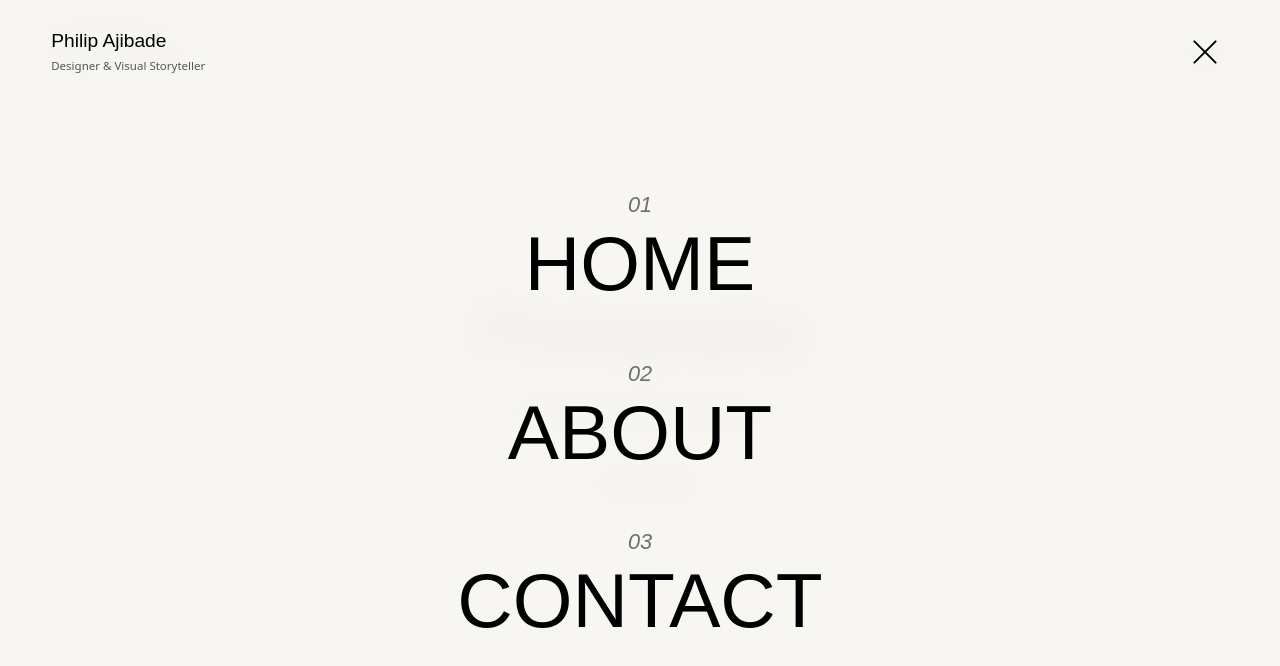
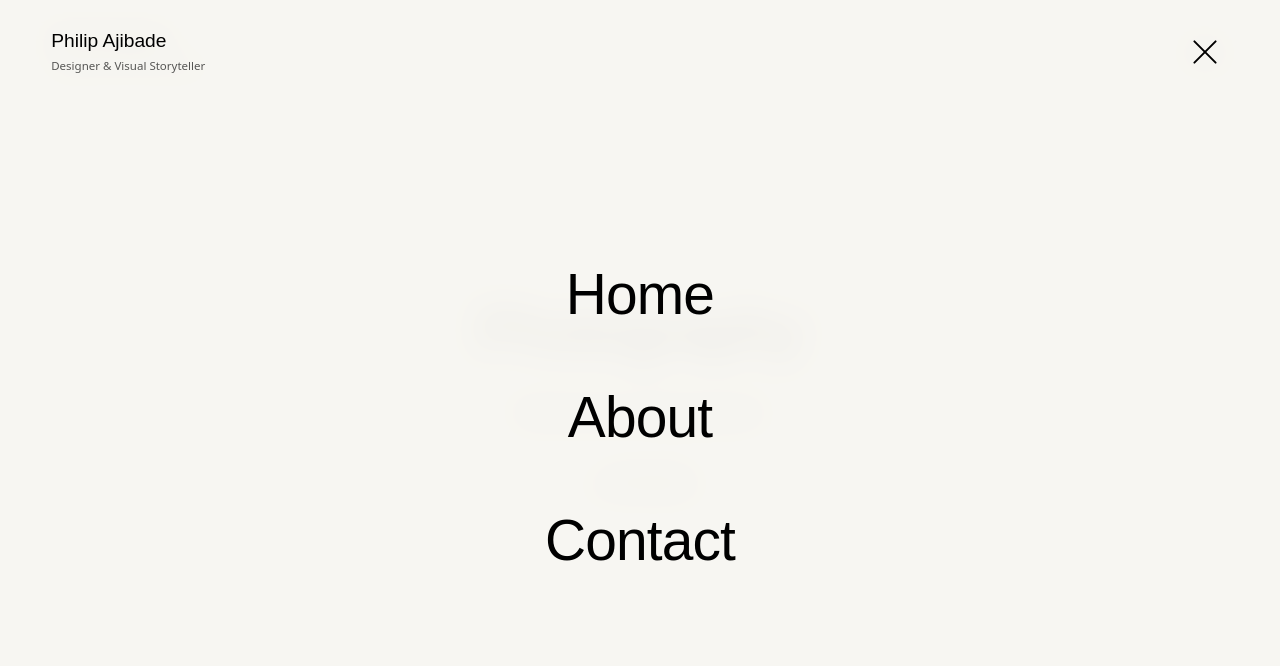
Before and after one commit to JibadeDotun/philip-ajibade-website, a Next.js app: page /photography in a window 1280 px wide. Both pictures are taken after a click on the button "Open menu". Shown: the top 666 px of the page. Built offline with nearby package versions, Linux system fonts and the light colour scheme; a web font is replaced by a local one.

Commit message:
Align menu typography with homepage hierarchy

```diff
--- a/src/components/site-header.module.css
+++ b/src/components/site-header.module.css
@@ -80,7 +80,7 @@
   flex-direction: column;
   justify-content: center;
   align-items: center;
-  gap: clamp(32px, 7vh, 80px);
+  gap: clamp(40px, 3.8vw, 56px);
   padding: 32px 24px 100px;
 }
 .menuLink {
@@ -88,20 +88,20 @@
   justify-items: center;
   gap: 4px;
   font-family: var(--font-gateway), Georgia, serif;
-  font-size: clamp(44px, 6vw, 88px);
-  line-height: 1.1;
-  text-transform: uppercase;
+  font-size: clamp(32px, 4.444vw, 64px);
+  line-height: 1.3;
+  letter-spacing: -0.015em;
   text-decoration: none;
   color: var(--foreground);
 }
-.number { font-size: clamp(16px, 1.7vw, 24px); font-style: italic; opacity: 0.55; }
 @keyframes menu-reveal {
   from { transform: translateY(-100%); }
   to { transform: translateY(0); }
 }
 @media (max-width: 40rem) {
   .header, .menuHeader { padding: 20px 24px; }
-  .menuNavigation { padding-bottom: 80px; }
+  .menuNavigation { padding-bottom: 80px; gap: 40px; }
+  .menuLink { font-size: clamp(30px, 8.2vw, 36px); line-height: 1.35; }
 }
 @media (prefers-reduced-motion: reduce) {
   .dialog[open] { animation: none; }
--- a/src/components/site-header.tsx
+++ b/src/components/site-header.tsx
@@ -40,9 +40,8 @@ export default function SiteHeader() {
           </button>
         </div>
         <nav className={styles.menuNavigation} aria-label="Main navigation">
-          {items.map((item, index) => (
+          {items.map((item) => (
             <Link key={item.href} href={item.href} className={styles.menuLink} onClick={closeMenu}>
-              <span className={styles.number} aria-hidden="true">{String(index + 1).padStart(2, "0")}</span>
               <span>{item.title}</span>
             </Link>
           ))}
```
